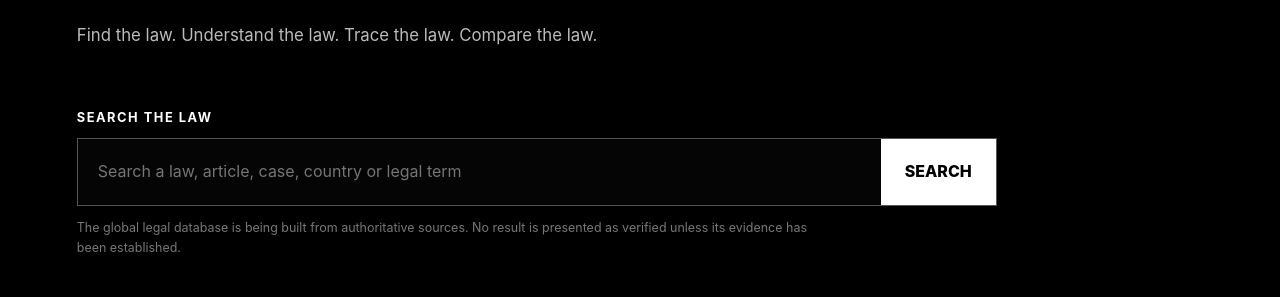
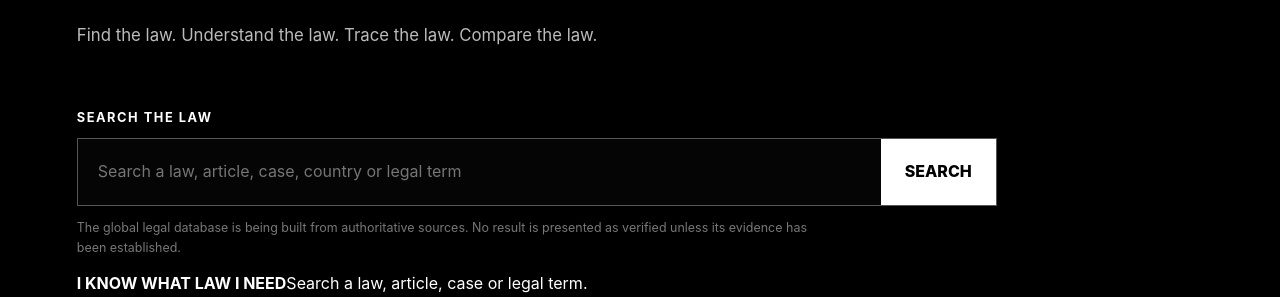
Before and after one commit to CicanGeorgeAlin/cican-law, a plain HTML site: page website/index.html in a window 1280 px wide. Shown: the part 476-773 px from the top of the page. Drawn offline with Linux system fonts and the light colour scheme.

Commit message:
Clarify citizen and research entry modes

```diff
--- a/website/index.html
+++ b/website/index.html
@@ -35,6 +35,8 @@
         </div>
         <p id="search-note" class="search-note">The global legal database is being built from authoritative sources. No result is presented as verified unless its evidence has been established.</p>
       </form>
+
+      <div class="entry-modes" aria-label="Choose how to begin"><div><strong>I KNOW WHAT LAW I NEED</strong><span>Search a law, article, case or legal term.</span></div><div><strong>I DON'T KNOW WHAT LAW I NEED</strong><span>Start with what is happening in your life.</span></div></div>
 
       <div class="hero-actions">
         <a class="button button-primary" href="#question">I HAVE A QUESTION</a>
```
